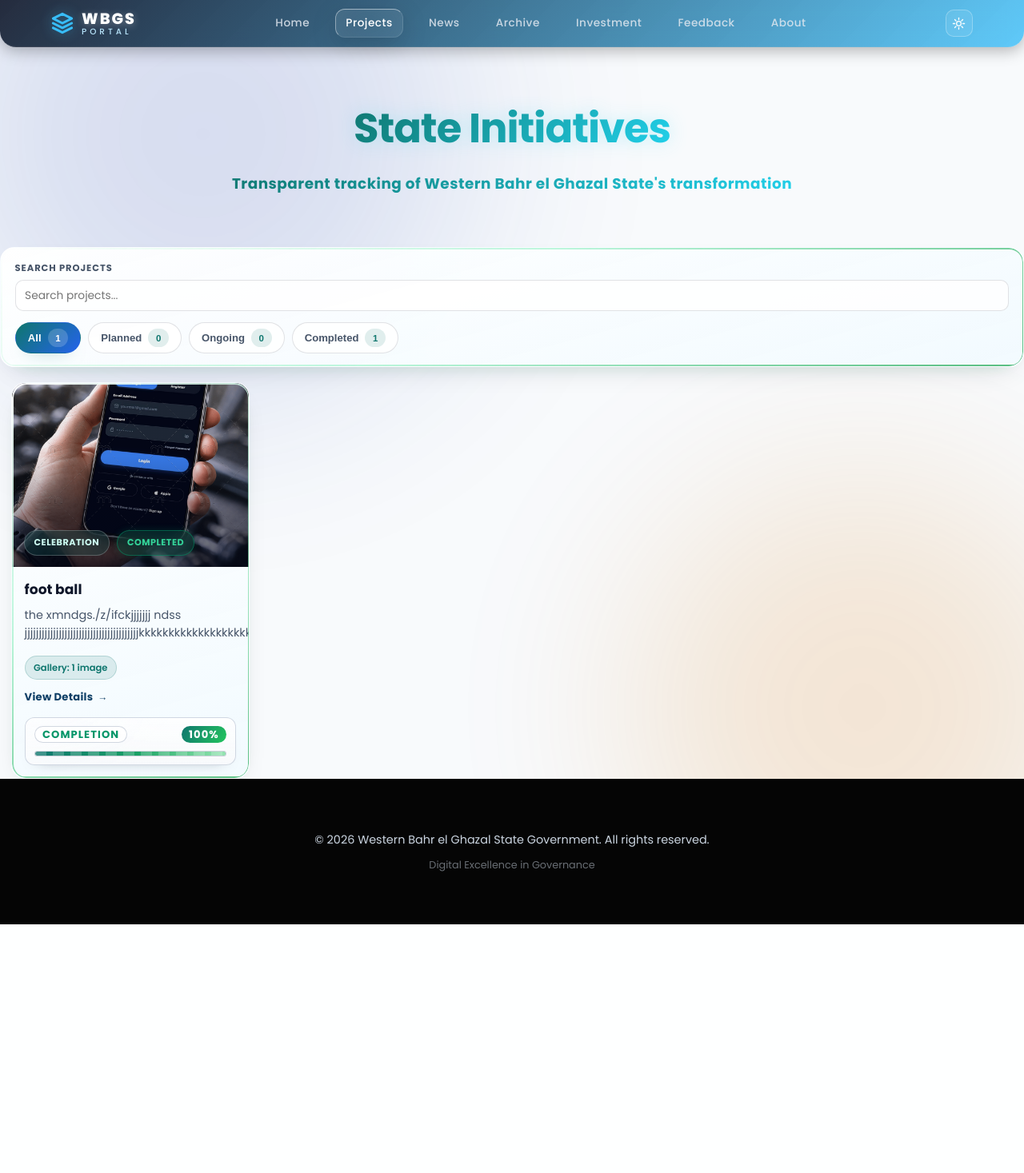
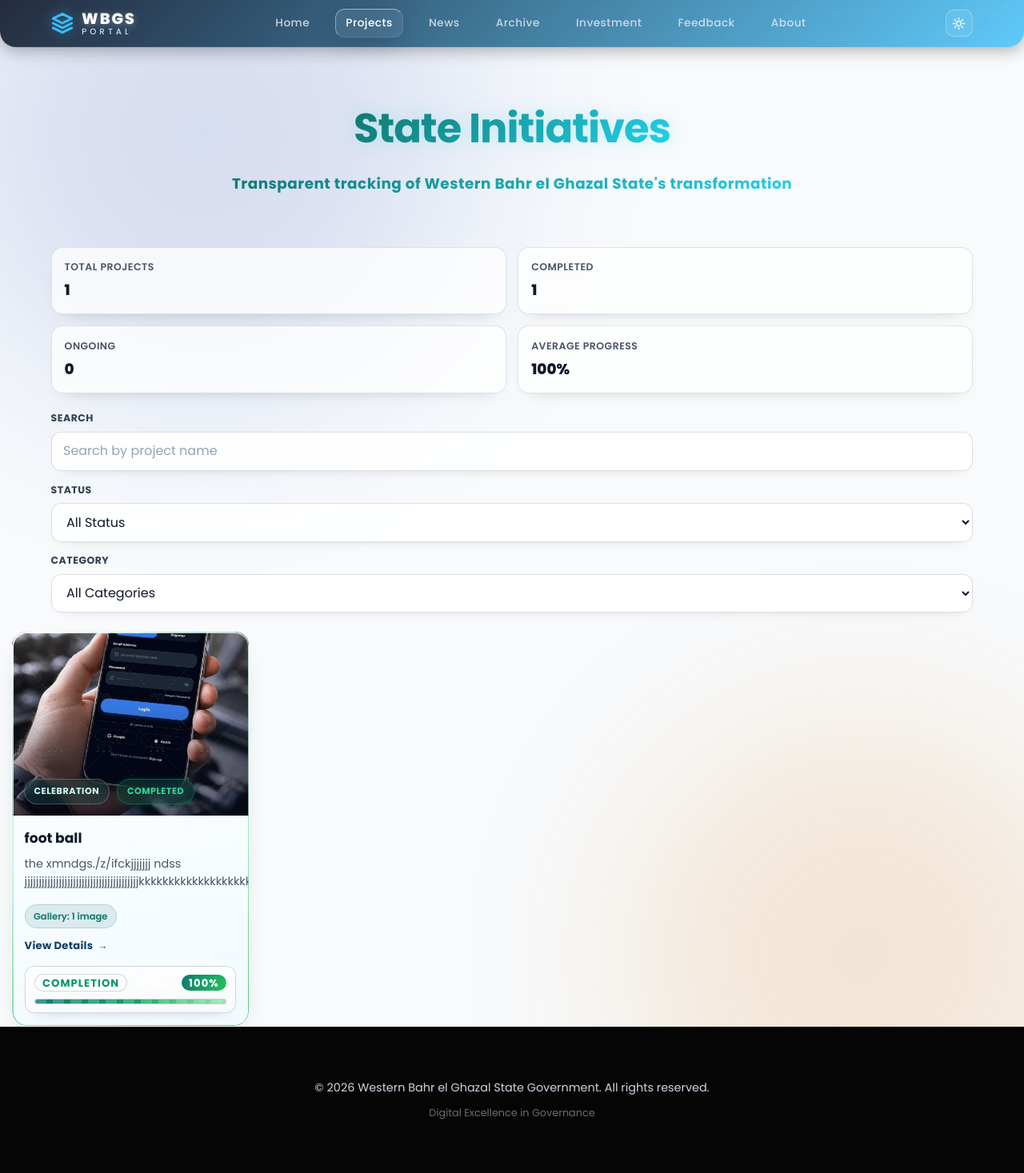
Before and after one commit to NarimanOusman/WBGS, a Django app: page /projects/ in a window 1280 px wide. Shown: the whole page at 80% size. Before the commit the page ends 1156 px from the top, so only its background shows below. Run offline with Django 5.2, Linux system fonts and the light colour scheme; data comes from the database, SQL or seed files in the repository; data that the repository does not hold is empty; some libraries are stand-ins or nearby versions.

Commit message:
refactor projects page for enhanced project summary display, improved filtering options, and updated statistics

```diff
--- a/static/css/styles.css
+++ b/static/css/styles.css
@@ -876,6 +876,112 @@ footer {
   text-align: center;
 }
 
+.projects-summary-bar {
+  display: grid;
+  grid-template-columns: repeat(4, minmax(0, 1fr));
+  gap: 0.9rem;
+  margin: 0 auto 1.35rem;
+  max-width: 1180px;
+  padding: 0 0.85rem;
+}
+
+.summary-item {
+  padding: 0.9rem 1rem;
+  border-radius: 14px;
+  background: rgba(255, 255, 255, 0.75);
+  border: 1px solid rgba(15, 118, 110, 0.16);
+  box-shadow: 0 10px 22px -18px rgba(15, 23, 42, 0.35);
+}
+
+.summary-label {
+  display: block;
+  margin-bottom: 0.25rem;
+  font-size: 0.78rem;
+  font-weight: 600;
+  letter-spacing: 0.04em;
+  text-transform: uppercase;
+  color: #475569;
+}
+
+.summary-value {
+  font-size: 1.15rem;
+  font-weight: 800;
+  color: #0f172a;
+}
+
+.projects-tools {
+  display: grid;
+  grid-template-columns: minmax(0, 1.6fr) repeat(2, minmax(0, 1fr));
+  gap: 0.85rem;
+  align-items: end;
+  max-width: 1180px;
+  margin: 0 auto 1.4rem;
+  padding: 0 0.85rem;
+}
+
+.projects-search-wrap,
+.projects-select-wrap {
+  display: flex;
+  flex-direction: column;
+  gap: 0.4rem;
+}
+
+.projects-control-label {
+  font-size: 0.78rem;
+  font-weight: 700;
+  letter-spacing: 0.04em;
+  text-transform: uppercase;
+  color: #334155;
+}
+
+.projects-search,
+.projects-select {
+  width: 100%;
+  min-height: 46px;
+  border-radius: 12px;
+  border: 1px solid rgba(15, 23, 42, 0.14);
+  background: rgba(255, 255, 255, 0.88);
+  color: #0f172a;
+  padding: 0.68rem 0.9rem;
+  font: inherit;
+  box-shadow: 0 8px 18px -16px rgba(15, 23, 42, 0.35);
+}
+
+.projects-search:focus,
+.projects-select:focus {
+  outline: none;
+  border-color: rgba(15, 118, 110, 0.42);
+  box-shadow: 0 0 0 3px rgba(15, 118, 110, 0.12);
+}
+
+.projects-search::placeholder {
+  color: #94a3b8;
+}
+
+.projects-empty-message {
+  max-width: 1180px;
+  margin: 0 auto;
+  padding: 1rem 0.85rem 0;
+  color: #334155;
+  text-align: center;
+}
+
+.projects-reset-btn {
+  margin-top: 0.75rem;
+  border: 1px solid rgba(15, 118, 110, 0.2);
+  background: rgba(15, 118, 110, 0.08);
+  color: #0f766e;
+  border-radius: 999px;
+  padding: 0.55rem 1rem;
+  font: inherit;
+  font-weight: 700;
+  cursor: pointer;
+}
+
+.projects-reset-btn:hover {
+  background: rgba(15, 118, 110, 0.14);
+}
+
 .projects-header-animate {
   overflow: hidden;
 }
@@ -963,123 +1069,6 @@ footer {
 .subtitle-glow {
   font-size: 1.15rem;
   letter-spacing: 0.5px;
-}
-
-.projects-controls-shell {
-  margin: 0 auto 1.2rem;
-  padding: 1rem 1.1rem;
-  border-radius: 18px;
-}
-
-.projects-controls {
-  display: flex;
-  flex-direction: column;
-  gap: 0.9rem;
-}
-
-.control-group {
-  display: flex;
-  flex-direction: column;
-  gap: 0.35rem;
-}
-
-.control-group label {
-  font-size: 0.72rem;
-  font-weight: 700;
-  letter-spacing: 0.08em;
-  text-transform: uppercase;
-  color: #475569;
-}
-
-.projects-controls input,
-.projects-controls select {
-  width: 100%;
-  height: 2.45rem;
-  border-radius: 10px;
-  border: 1px solid rgba(15, 23, 42, 0.12);
-  background: rgba(255, 255, 255, 0.86);
-  color: #0f172a;
-  padding: 0 0.72rem;
-  font-family: 'Poppins', sans-serif;
-  font-size: 0.86rem;
-  outline: none;
-  transition: border-color 0.2s ease, box-shadow 0.2s ease;
-}
-
-.projects-controls input:focus,
-.projects-controls select:focus {
-  border-color: rgba(15, 118, 110, 0.45);
-  box-shadow: 0 0 0 3px rgba(20, 184, 166, 0.12);
-}
-
-.status-tabs {
-  display: flex;
-  align-items: center;
-  gap: 0.55rem;
-  flex-wrap: wrap;
-}
-
-.status-tab {
-  height: 2.4rem;
-  padding: 0 0.95rem;
-  border-radius: 999px;
-  border: 1px solid rgba(15, 23, 42, 0.12);
-  background: rgba(255, 255, 255, 0.84);
-  color: #475569;
-  font-weight: 700;
-  font-size: 0.82rem;
-  cursor: pointer;
-  display: inline-flex;
-  align-items: center;
-  gap: 0.5rem;
-  transition: all 0.22s ease;
-}
-
-.status-tab span {
-  display: inline-flex;
-  align-items: center;
-  justify-content: center;
-  min-width: 1.6rem;
-  height: 1.45rem;
-  padding: 0 0.4rem;
-  border-radius: 999px;
-  background: rgba(15, 118, 110, 0.12);
-  color: #0f766e;
-  font-size: 0.72rem;
-  font-weight: 800;
-}
-
-.status-tab.active {
-  background: linear-gradient(135deg, #0f766e 0%, #2563eb 100%);
-  color: #ffffff;
-  border-color: transparent;
-  box-shadow: 0 10px 22px -16px rgba(15, 118, 110, 0.65);
-}
-
-.status-tab.active span {
-  background: rgba(255, 255, 255, 0.18);
-  color: #ffffff;
-}
-
-.status-tab:hover {
-  transform: translateY(-1px);
-  border-color: rgba(15, 118, 110, 0.28);
-}
-
-.projects-reset-link {
-  color: #475569;
-  text-decoration: none;
-  font-weight: 700;
-  font-size: 0.82rem;
-  align-self: flex-start;
-}
-
-.projects-reset-link:hover {
-  color: #0f766e;
-}
-
-.project-action-link {
-  margin: 0;
 }
 
 .premium-grid {
@@ -1811,6 +1800,14 @@ body.viewer-open {
   .premium-grid {
     grid-template-columns: repeat(4, minmax(0, 1fr));
   }
+
+  .projects-summary-bar {
+    grid-template-columns: repeat(2, minmax(0, 1fr));
+  }
+
+  .projects-tools {
+    grid-template-columns: 1fr;
+  }
 }
 
 @media (max-width: 1200px) {
@@ -1821,6 +1818,11 @@ body.viewer-open {
   .premium-grid {
     grid-template-columns: repeat(3, minmax(0, 1fr));
   }
+
+  .projects-summary-bar,
+  .projects-tools {
+    padding-inline: 0.6rem;
+  }
 }
 
 @media (max-width: 900px) {
@@ -1828,17 +1830,12 @@ body.viewer-open {
     font-size: 1.22rem;
   }
 
-  .status-tabs {
-    gap: 0.45rem;
-  }
-
-  .status-tab {
-    font-size: 0.8rem;
-    padding: 0 0.82rem;
-  }
-
   .premium-grid {
     grid-template-columns: repeat(2, minmax(0, 1fr));
+  }
+
+  .projects-summary-bar {
+    grid-template-columns: 1fr;
   }
 
   .gallery-grid {
--- a/templates/projects.html
+++ b/templates/projects.html
@@ -15,38 +15,56 @@
             <p class="text-muted subtitle-glow projects-subtext">Transparent tracking of Western Bahr el Ghazal State's transformation</p>
         </div>
 
-        <section class="projects-controls-shell glass-card">
-            <form method="get" class="projects-controls" aria-label="Search and filter projects">
-                <div class="control-group control-search">
-                    <label for="projectsSearch">Search projects</label>
-                    <input id="projectsSearch" type="search" name="q" value="{{ search_query }}" placeholder="Search projects...">
-                </div>
+        <div class="projects-summary-bar" aria-label="Project summary">
+            <div class="summary-item">
+                <span class="summary-label">Total Projects</span>
+                <strong class="summary-value">{{ project_stats.total }}</strong>
+            </div>
+            <div class="summary-item">
+                <span class="summary-label">Completed</span>
+                <strong class="summary-value">{{ project_stats.completed }}</strong>
+            </div>
+            <div class="summary-item">
+                <span class="summary-label">Ongoing</span>
+                <strong class="summary-value">{{ project_stats.ongoing }}</strong>
+            </div>
+            <div class="summary-item">
+                <span class="summary-label">Average Progress</span>
+                <strong class="summary-value">{{ project_stats.average_progress }}%</strong>
+            </div>
+        </div>
 
-                <div class="status-tabs">
-                    <button type="submit" name="status" value="" class="status-tab {% if not selected_status %}active{% endif %}">
-                        All <span>{{ projects|length }}</span>
-                    </button>
-                    <button type="submit" name="status" value="Planned" class="status-tab {% if selected_status == 'Planned' %}active{% endif %}">
-                        Planned <span>{{ status_counts.Planned }}</span>
-                    </button>
-                    <button type="submit" name="status" value="Ongoing" class="status-tab {% if selected_status == 'Ongoing' %}active{% endif %}">
-                        Ongoing <span>{{ status_counts.Ongoing }}</span>
-                    </button>
-                    <button type="submit" name="status" value="Completed" class="status-tab {% if selected_status == 'Completed' %}active{% endif %}">
-                        Completed <span>{{ status_counts.Completed }}</span>
-                    </button>
-                </div>
+        <div class="projects-tools" aria-label="Filter projects">
+            <label class="projects-search-wrap">
+                <span class="projects-control-label">Search</span>
+                <input id="projectSearch" class="projects-search" type="search" placeholder="Search by project name" aria-label="Search projects by name">
+            </label>
 
-                {% if has_active_filters %}
-                <a href="{% url 'projects' %}" class="projects-reset-link">Reset filters</a>
-                {% endif %}
-            </form>
-        </section>
+            <label class="projects-select-wrap">
+                <span class="projects-control-label">Status</span>
+                <select id="statusFilter" class="projects-select" aria-label="Filter by project status">
+                    <option value="all">All Status</option>
+                    <option value="planned">Planned</option>
+                    <option value="ongoing">Ongoing</option>
+                    <option value="completed">Completed</option>
+                </select>
+            </label>
+
+            <label class="projects-select-wrap">
+                <span class="projects-control-label">Category</span>
+                <select id="categoryFilter" class="projects-select" aria-label="Filter by project category">
+                    <option value="all">All Categories</option>
+                    {% for category in categories %}
+                    <option value="{{ category|lower }}">{{ category }}</option>
+                    {% endfor %}
+                </select>
+            </label>
+        </div>
 
         {% if projects %}
         <div class="projects-grid premium-grid">
             {% for project in projects %}
-            <div class="project-card glass-card">
+            <div class="project-card glass-card" data-title="{{ project.title|lower }}" data-status="{{ project.status|lower }}" data-category="{{ project.category|lower }}">
                 <a class="project-card-link" href="{% url 'project_detail' project.pk %}" aria-label="Open details for {{ project.title }}"></a>
                 <div class="glass-glare"></div>
 
@@ -94,6 +112,10 @@
             </div>
             {% endfor %}
         </div>
+        <div id="projectsEmptyState" class="projects-empty-message" hidden>
+            <p>No projects match your search or filters.</p>
+            <button type="button" class="projects-reset-btn" id="resetProjectFilters">Clear filters</button>
+        </div>
         {% else %}
         <div class="empty-state premium-empty">
             <div class="glass-glare"></div>
@@ -103,16 +125,67 @@
                   <path d="M6.5 7a1 1 0 1 0 0-2 1 1 0 0 0 0 2zm3 0a1 1 0 1 0 0-2 1 1 0 0 0 0 2zm3 0a1 1 0 1 0 0-2 1 1 0 0 0 0 2zm-9 3a1 1 0 1 0 0-2 1 1 0 0 0 0 2zm3 0a1 1 0 1 0 0-2 1 1 0 0 0 0 2zm3 0a1 1 0 1 0 0-2 1 1 0 0 0 0 2zm3 0a1 1 0 1 0 0-2 1 1 0 0 0 0 2zm-9 3a1 1 0 1 0 0-2 1 1 0 0 0 0 2zm3 0a1 1 0 1 0 0-2 1 1 0 0 0 0 2zm3 0a1 1 0 1 0 0-2 1 1 0 0 0 0 2z"/>
                 </svg>
             </div>
-            {% if has_active_filters %}
-            <h2 class="empty-title text-gradient">No Matching Projects</h2>
-            <p class="empty-text">No project matches your current search or status. Try another keyword or switch to a different tab.</p>
-            <a href="{% url 'projects' %}" class="project-action-link">Clear filters</a>
-            {% else %}
             <h2 class="empty-title text-gradient">Mapping Our Future</h2>
             <p class="empty-text">Our engineering and administrative teams are currently cataloging the digital records for our active initiatives. We will be continually updating the state portal with real-time project metrics shortly.</p>
-            {% endif %}
         </div>
         {% endif %}
     </div>
 </div>
 {% endblock %}
+
+{% block extra_js %}
+<script>
+    const projectSearch = document.getElementById('projectSearch');
+    const statusFilter = document.getElementById('statusFilter');
+    const categoryFilter = document.getElementById('categoryFilter');
+    const projectCards = Array.from(document.querySelectorAll('.project-card[data-title]'));
+    const projectsEmptyState = document.getElementById('projectsEmptyState');
+    const resetProjectFilters = document.getElementById('resetProjectFilters');
+
+    const applyProjectFilters = () => {
+        const searchValue = (projectSearch?.value || '').trim().toLowerCase();
+        const statusValue = (statusFilter?.value || 'all').toLowerCase();
+        const categoryValue = (categoryFilter?.value || 'all').toLowerCase();
+
+        let visibleCount = 0;
+
+        projectCards.forEach((card) => {
+            const title = card.dataset.title || '';
+            const status = card.dataset.status || '';
+            const category = card.dataset.category || '';
+
+            const matchesSearch = !searchValue || title.includes(searchValue);
+            const matchesStatus = statusValue === 'all' || status === statusValue;
+            const matchesCategory = categoryValue === 'all' || category === categoryValue;
+            const isVisible = matchesSearch && matchesStatus && matchesCategory;
+
+            card.hidden = !isVisible;
+            if (isVisible) {
+                visibleCount += 1;
+            }
+        });
+
+        if (projectsEmptyState) {
+            projectsEmptyState.hidden = visibleCount !== 0;
+        }
+    };
+
+    [projectSearch, statusFilter, categoryFilter].forEach((field) => {
+        if (field) {
+            field.addEventListener('input', applyProjectFilters);
+            field.addEventListener('change', applyProjectFilters);
+        }
+    });
+
+    if (resetProjectFilters) {
+        resetProjectFilters.addEventListener('click', () => {
+            if (projectSearch) projectSearch.value = '';
+            if (statusFilter) statusFilter.value = 'all';
+            if (categoryFilter) categoryFilter.value = 'all';
+            applyProjectFilters();
+        });
+    }
+
+    applyProjectFilters();
+</script>
+{% endblock %}
--- a/wau/views.py
+++ b/wau/views.py
@@ -1,51 +1,33 @@
-from django.db.models import Q
 from django.shortcuts import render, get_object_or_404
+from django.db.models import Avg
 
 def home(request):
     return render(request, 'index.html')
 
 from .models import Project
 
+def projects(request):
+    projects = list(Project.objects.all().prefetch_related('images').order_by('-created_at'))
+    categories = sorted({project.category for project in projects if project.category})
+    total_projects = len(projects)
+    completed_projects = sum(1 for project in projects if project.status == 'Completed')
+    ongoing_projects = sum(1 for project in projects if project.status == 'Ongoing')
+    average_progress = round(sum(project.progress for project in projects) / total_projects) if total_projects else 0
 
-def projects(request):
-    all_projects = Project.objects.all().prefetch_related('images')
-
-    search_query = request.GET.get('q', '').strip()
-    selected_status = request.GET.get('status', '').strip()
-
-    valid_statuses = [choice for choice, _ in Project.STATUS_CHOICES]
-    if selected_status and selected_status not in valid_statuses:
-        selected_status = ''
-
-    projects_qs = all_projects
-
-    if search_query:
-        projects_qs = projects_qs.filter(
-            Q(title__icontains=search_query)
-            | Q(category__icontains=search_query)
-            | Q(description__icontains=search_query)
-        )
-
-    if selected_status:
-        projects_qs = projects_qs.filter(status=selected_status)
-
-    projects_qs = projects_qs.order_by('-created_at')
-
-    status_counts = {
-        'Planned': all_projects.filter(Q(title__icontains=search_query) | Q(category__icontains=search_query) | Q(description__icontains=search_query), status='Planned').count() if search_query else all_projects.filter(status='Planned').count(),
-        'Ongoing': all_projects.filter(Q(title__icontains=search_query) | Q(category__icontains=search_query) | Q(description__icontains=search_query), status='Ongoing').count() if search_query else all_projects.filter(status='Ongoing').count(),
-        'Completed': all_projects.filter(Q(title__icontains=search_query) | Q(category__icontains=search_query) | Q(description__icontains=search_query), status='Completed').count() if search_query else all_projects.filter(status='Completed').count(),
-    }
-
-    context = {
-        'projects': projects_qs,
-        'search_query': search_query,
-        'selected_status': selected_status,
-        'status_choices': valid_statuses,
-        'status_counts': status_counts,
-        'has_active_filters': bool(search_query or selected_status),
-    }
-    return render(request, 'projects.html', context)
+    return render(
+        request,
+        'projects.html',
+        {
+            'projects': projects,
+            'categories': categories,
+            'project_stats': {
+                'total': total_projects,
+                'completed': completed_projects,
+                'ongoing': ongoing_projects,
+                'average_progress': average_progress,
+            },
+        },
+    )
 
 
 def project_detail(request, pk):
```
